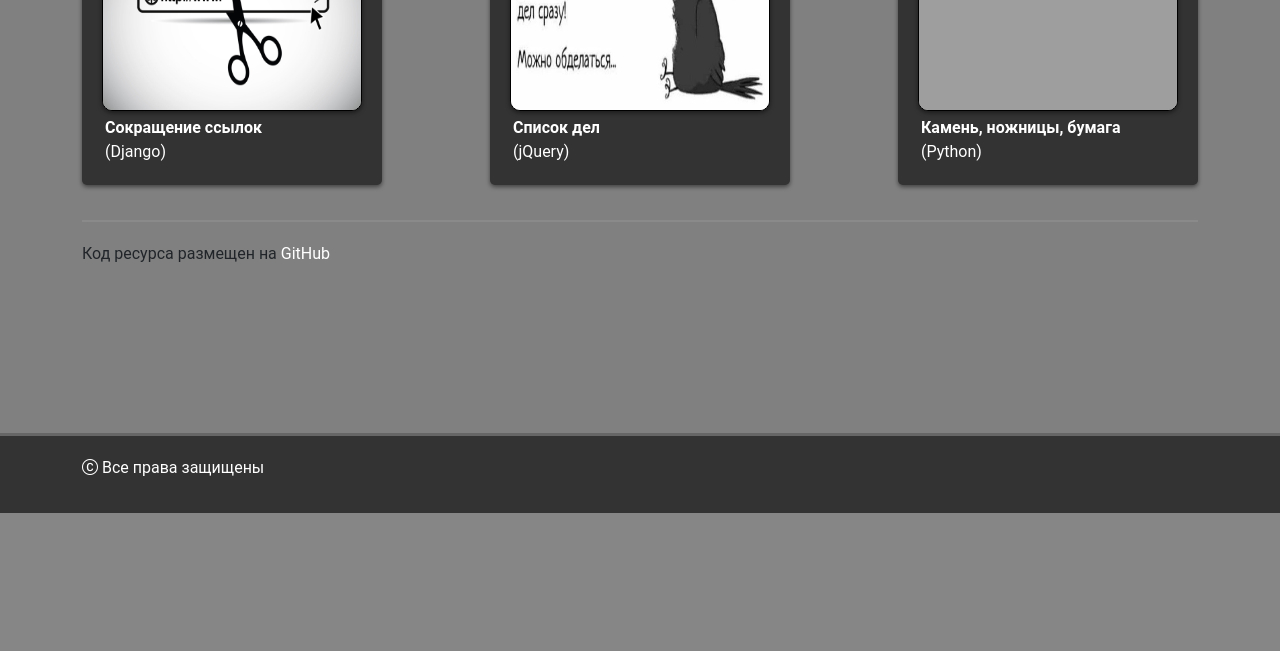
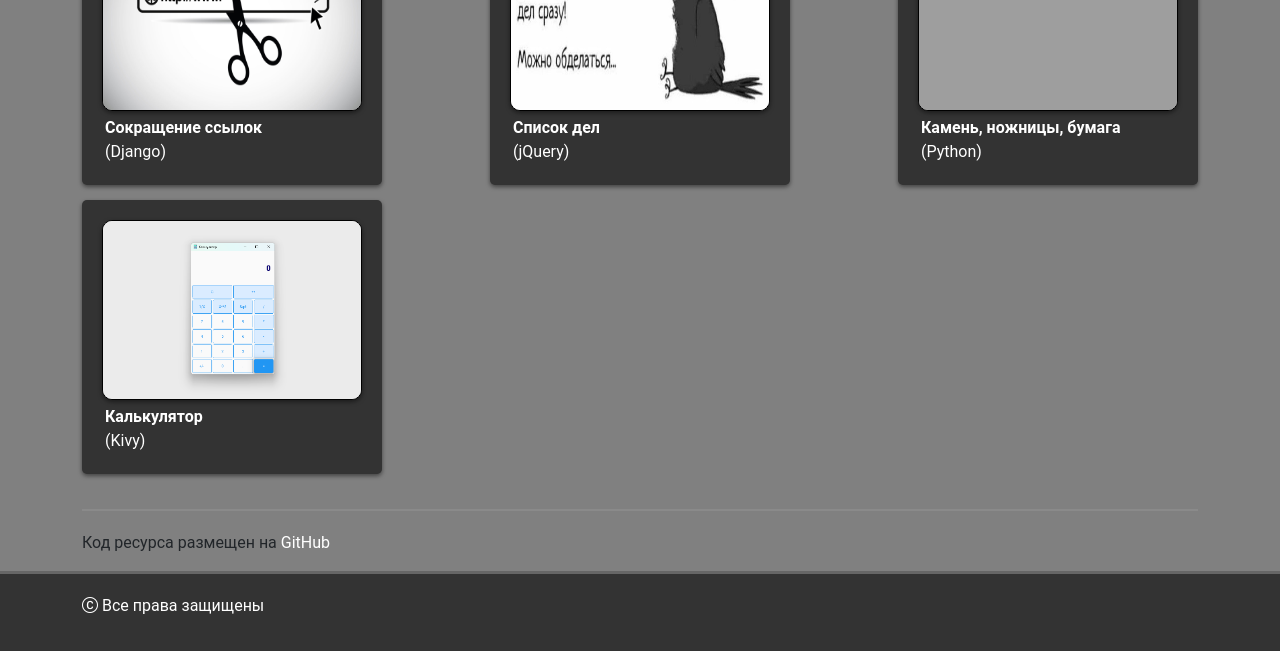
Before and after one commit to an-nekhoroshev/my-skills, a Django app: template templates/main.html in a window 1280 px wide. Shown: the part 287-938 px from the top of the page. Before the commit the page ends 800 px from the top, so only its background shows below. Run offline with Django 5.2, Linux system fonts and the light colour scheme; the template is opened without the code that fills it, so the values that code supplies are empty; some libraries are stand-ins or nearby versions; grey boxes are pictures that could not be loaded.

Commit message:
Добавлен Калькулятор

```diff
--- a/templates/main.html
+++ b/templates/main.html
@@ -28,6 +28,14 @@
             </div>
         </a>
 
+        <a href="https://github.com/an-nekhoroshev/Calculator.git">
+            <div class="project">
+                <img src="../pictures/calc.png" alt="Калькулятор">
+                <p><b>Калькулятор</b><br>
+                    (Kivy)</p>
+            </div>
+        </a>
+
     </div>
     <hr>
     <p>Код ресурса размещен на <a href="https://github.com/an-nekhoroshev/my-skills.git">GitHub</a></p>
```
Also changed, not shown: pictures/calc.png (added).
